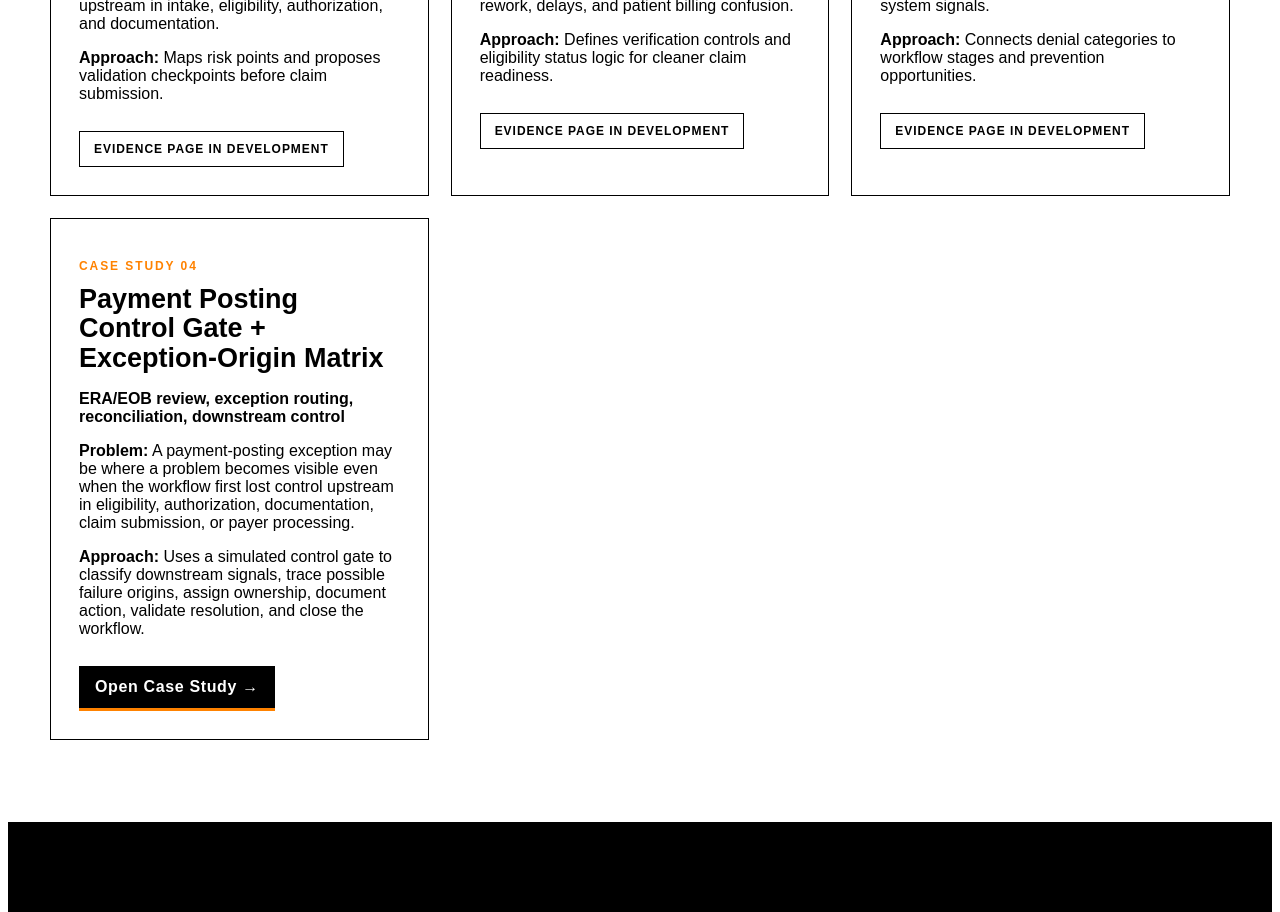
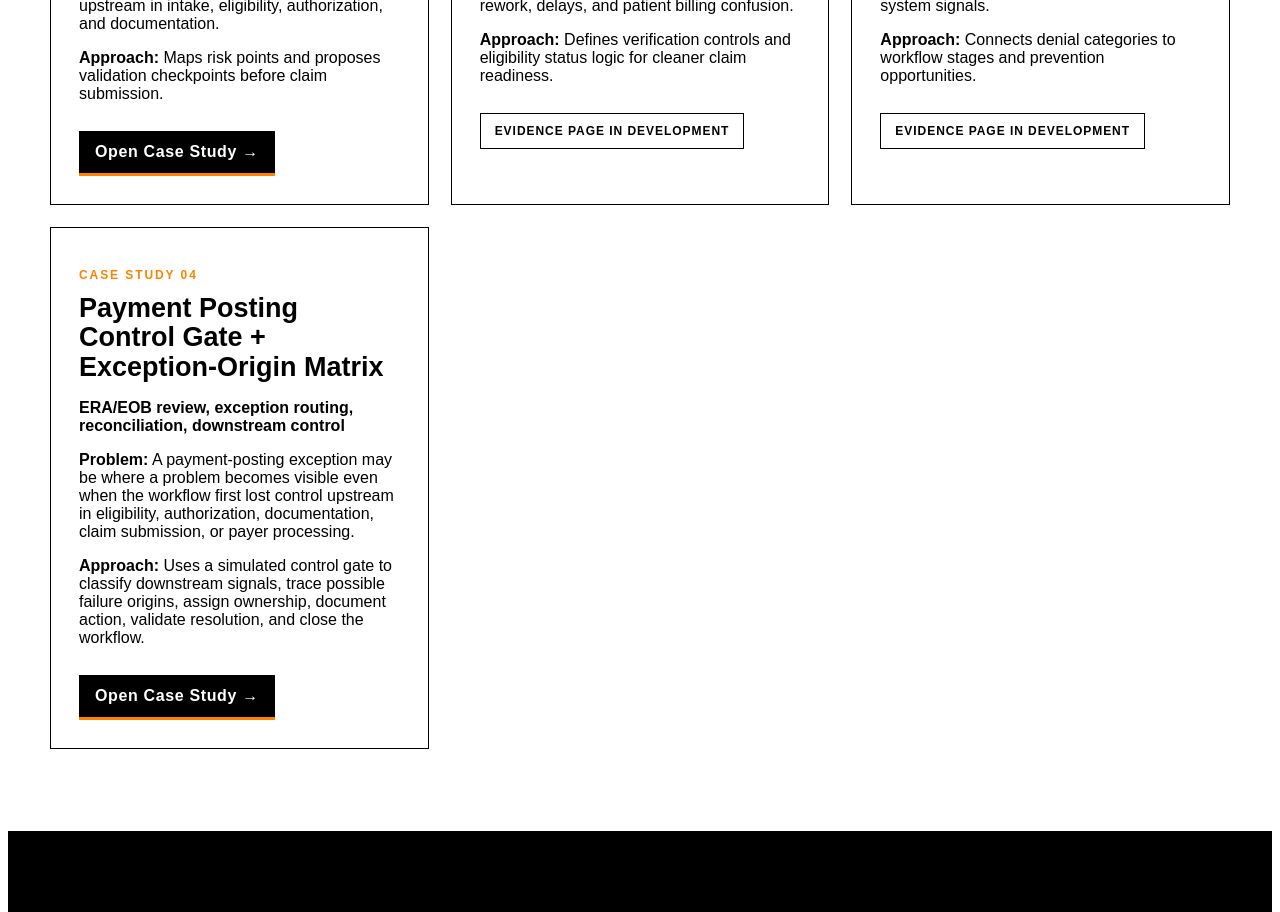
Before and after one commit to koripickle1101-TN/healthcare-workflow-portfolio, a Next.js app: page / in a window 1280 px wide. Shown: the part 2260-3172 px from the top of the page. Built offline with nearby package versions, Linux system fonts and the light colour scheme.

Commit message:
Link Case Study 01 evidence page from portfolio

```diff
--- a/pages/index.js
+++ b/pages/index.js
@@ -11,7 +11,7 @@ const caseStudies = [
     focus: 'Patient access, claim readiness, workflow validation',
     problem: 'Revenue cycle failures often appear at denial, but many root causes begin upstream in intake, eligibility, authorization, and documentation.',
     outcome: 'Maps risk points and proposes validation checkpoints before claim submission.',
-    href: '#',
+    href: '/case-studies/revenue-cycle-workflow-breakdown',
   },
   {
     title: 'Eligibility & Insurance Verification Analysis',
```
